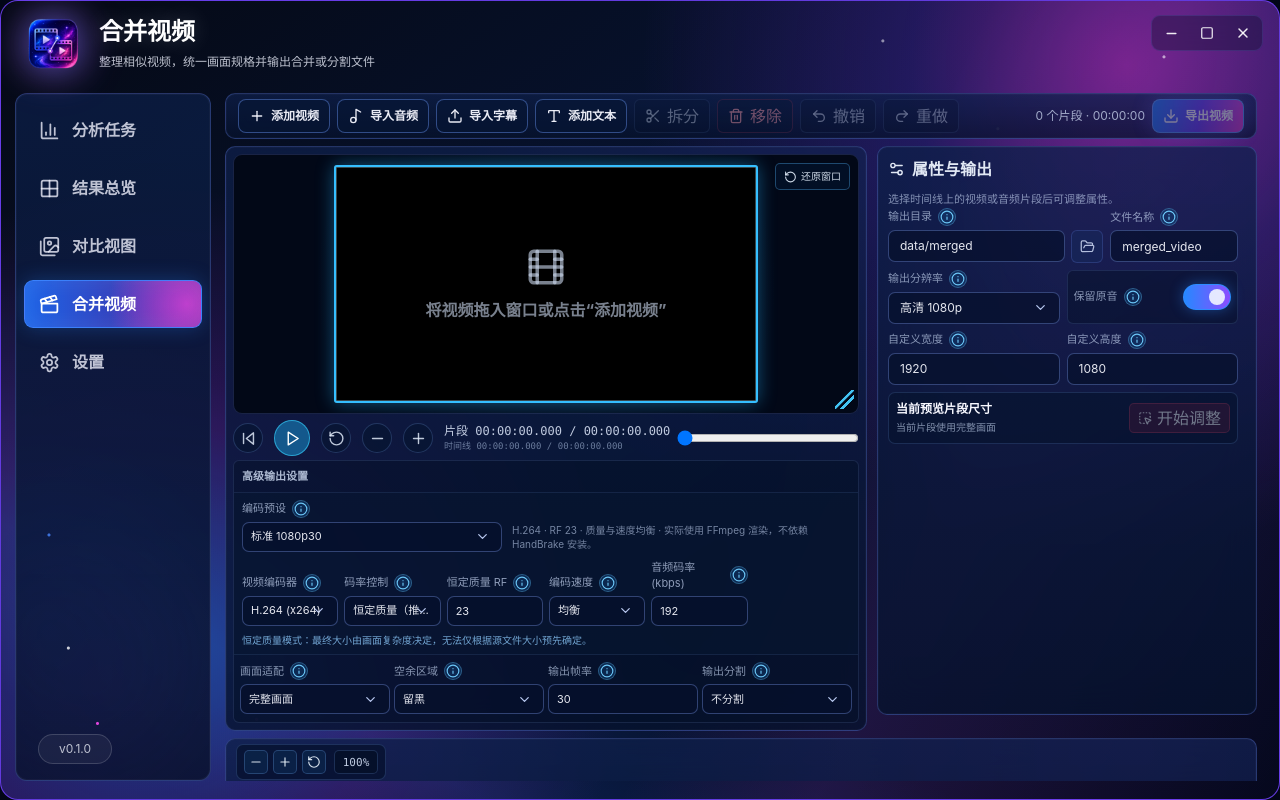
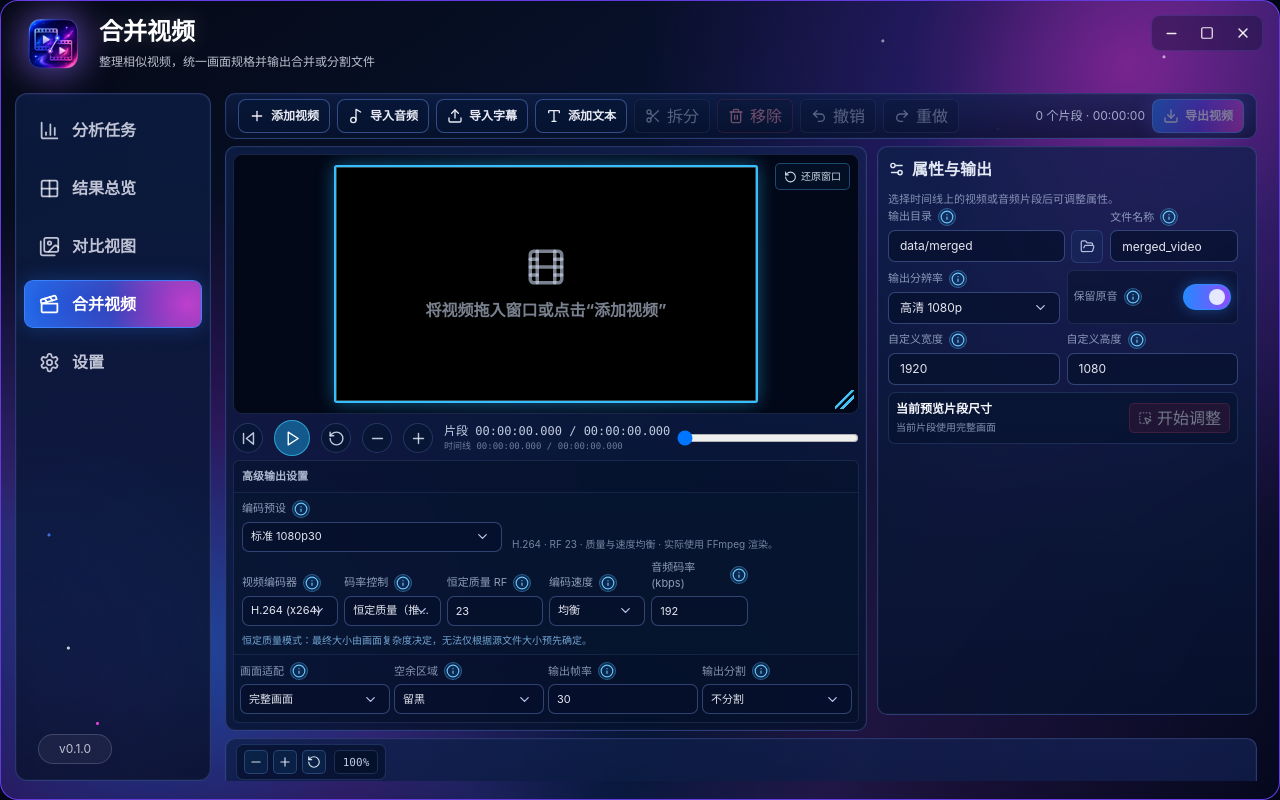
Before and after one commit to RoamerFly/video-similarity-detector, a React (Vite) app in the folder desktop/: page /merge in a window 1280 px wide. Built offline with nearby package versions, Linux system fonts and the light colour scheme.

Commit message:
fix: 修复编码预设说明文本

```diff
--- a/desktop/src/i18n/messages.ts
+++ b/desktop/src/i18n/messages.ts
@@ -819,7 +819,7 @@ const extraEnglishText: Record<string, string> = {
   '快速 720p30': 'Fast 720p30',
   '自定义设置': 'Custom Settings',
   '当前参数已自定义': 'Current settings are customized',
-  '实际使用 FFmpeg 渲染，不依赖 HandBrake 安装。': 'Rendered with FFmpeg; HandBrake does not need to be installed.',
+  '实际使用 FFmpeg 渲染。': 'Rendered with FFmpeg.',
   '视频编码器': 'Video Encoder',
   '码率控制': 'Rate Control',
   '恒定质量（推荐）': 'Constant Quality (Recommended)',
--- a/desktop/src/pages/MergePage.tsx
+++ b/desktop/src/pages/MergePage.tsx
@@ -2076,7 +2076,7 @@ export function MergePage() {
                 <label>
                   <ParameterHint
                     label="编码预设"
-                    tip="借鉴 HandBrake 的预设工作流：一次选择分辨率、帧率、编码器、质量和音频参数；随后仍可单独修改。"
+                    tip="预设工作流：一次选择分辨率、帧率、编码器、质量和音频参数；随后仍可单独修改。"
                   />
                   <SelectInput
                     value={encodingPresetValue}
@@ -2095,7 +2095,7 @@ export function MergePage() {
                 </label>
                 <small>
                   {selectedEncodingPreset?.detail ?? '当前参数已自定义'}
-                  {' · '}实际使用 FFmpeg 渲染，不依赖 HandBrake 安装。
+                  {' · '}实际使用 FFmpeg 渲染。
                 </small>
               </div>
               <div className="editor-encoding-grid">
```
